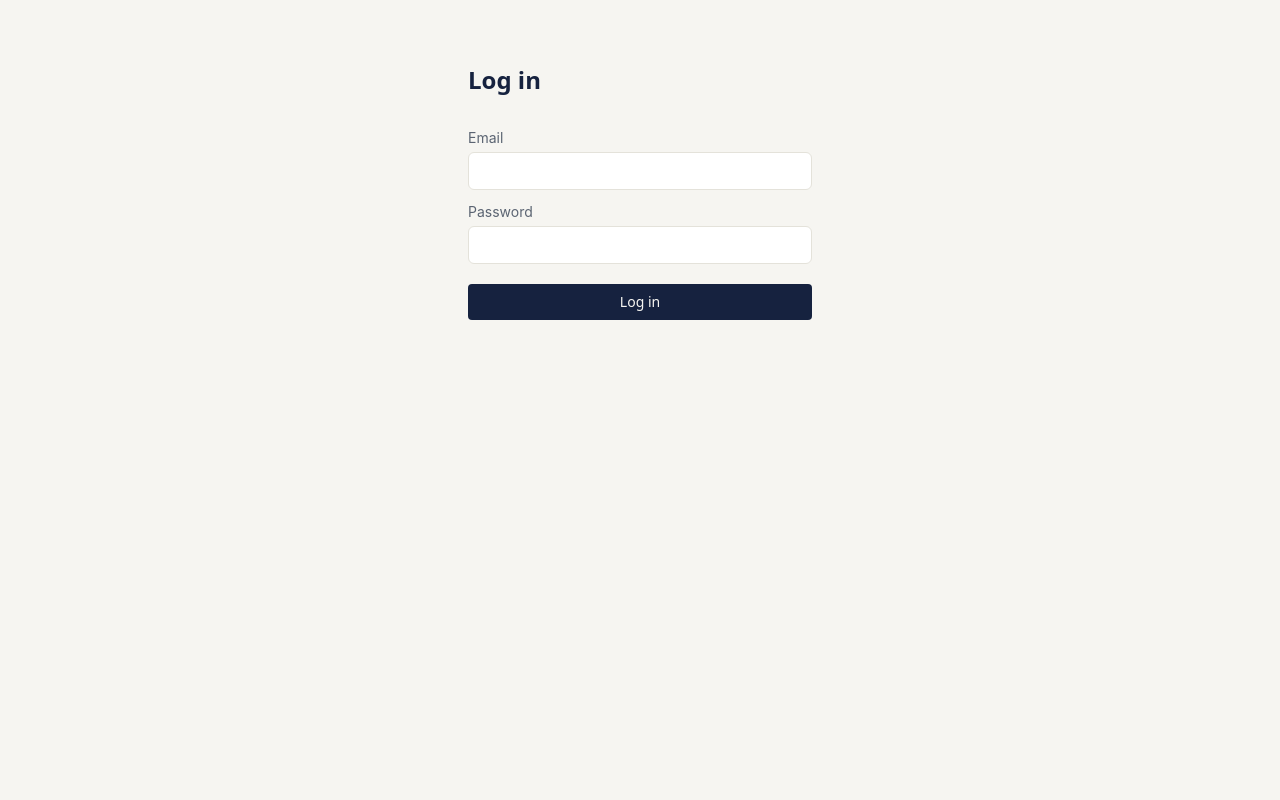
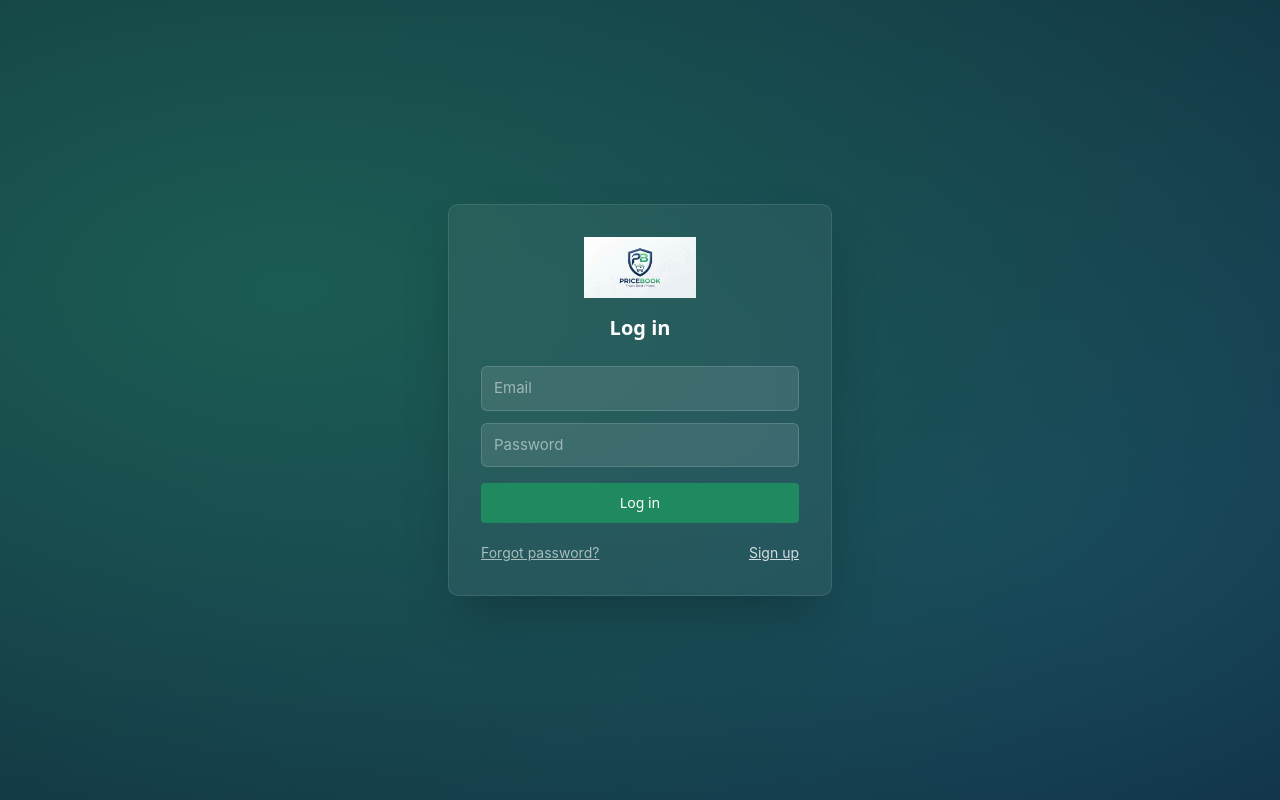
Before and after one commit to pricebookglobe/pricebook, a Next.js app: page /login in a window 1280 px wide. Built offline with nearby package versions, Linux system fonts and the light colour scheme.

Commit message:
Redesign login with logo, velvet background, forgot password

```diff
--- /dev/null
+++ b/app/(auth)/forgot-password/page.tsx
@@ -0,0 +1,83 @@
+"use client";
+
+import { useState } from "react";
+import Image from "next/image";
+import { createBrowserSupabase } from "@/lib/supabaseClient";
+
+export default function ForgotPasswordPage() {
+  const [email, setEmail] = useState("");
+  const [busy, setBusy] = useState(false);
+  const [sent, setSent] = useState(false);
+  const [error, setError] = useState<string | null>(null);
+
+  async function handleSubmit(e: React.FormEvent) {
+    e.preventDefault();
+    setBusy(true);
+    setError(null);
+
+    const supabase = createBrowserSupabase();
+    const { error } = await supabase.auth.resetPasswordForEmail(email, {
+      redirectTo: typeof window !== "undefined" ? `${window.location.origin}/login` : undefined
+    });
+
+    if (error) {
+      setError(error.message);
+      setBusy(false);
+      return;
+    }
+
+    setSent(true);
+    setBusy(false);
+  }
+
+  return (
+    <main className="velvet-field flex min-h-screen items-center justify-center px-5 py-16">
+      <div className="w-full max-w-sm rounded-lg border border-white/10 bg-white/[0.06] p-8 shadow-2xl backdrop-blur-xl">
+        <div className="flex flex-col items-center text-center">
+          <Image
+            src="/pricebook-logo.png"
+            alt="PriceBook"
+            width={120}
+            height={65}
+            priority
+            className="h-auto w-28"
+          />
+          <h1 className="mt-4 font-display text-xl font-semibold text-white">Reset your password</h1>
+        </div>
+
+        {sent ? (
+          <p className="mt-6 text-center text-sm text-white/80">
+            If an account exists for that email, a reset link is on its way. Check your inbox.
+          </p>
+        ) : (
+          <form onSubmit={handleSubmit} className="mt-6 flex flex-col gap-3">
+            <input
+              required
+              type="email"
+              value={email}
+              placeholder="Email"
+              onChange={(e) => setEmail(e.target.value)}
+              className="w-full rounded border border-white/15 bg-white/10 px-3 py-2.5 text-[15px] text-white placeholder:text-white/50 outline-none focus:border-white/40"
+            />
+
+            {error && <p className="text-center text-sm text-red-300">{error}</p>}
+
+            <button
+              type="submit"
+              disabled={busy}
+              className="mt-1 rounded-sm bg-value px-4 py-2.5 font-display text-sm font-medium text-white transition-colors hover:bg-value/90 disabled:opacity-40"
+            >
+              {busy ? "Sending…" : "Send reset link"}
+            </button>
+          </form>
+        )}
+
+        <div className="mt-5 text-center text-sm">
+          <a href="/login" className="text-white/60 underline hover:text-white">
+            Back to log in
+          </a>
+        </div>
+      </div>
+    </main>
+  );
+}
--- a/app/(auth)/login/page.tsx
+++ b/app/(auth)/login/page.tsx
@@ -1,6 +1,7 @@
 "use client";
 
 import { Suspense, useState } from "react";
+import Image from "next/image";
 import { useRouter, useSearchParams } from "next/navigation";
 import { createBrowserSupabase } from "@/lib/supabaseClient";
 
@@ -30,47 +31,64 @@ function LoginForm() {
   }
 
   return (
-    <main className="mx-auto min-h-screen max-w-sm px-5 py-16">
-      <h1 className="font-display text-2xl font-semibold text-ink">Log in</h1>
+    <main className="velvet-field flex min-h-screen items-center justify-center px-5 py-16">
+      <div className="w-full max-w-sm rounded-lg border border-white/10 bg-white/[0.06] p-8 shadow-2xl backdrop-blur-xl">
+        <div className="flex flex-col items-center text-center">
+          <Image
+            src="/pricebook-logo.png"
+            alt="PriceBook"
+            width={120}
+            height={65}
+            priority
+            className="h-auto w-28"
+          />
+          <h1 className="mt-4 font-display text-xl font-semibold text-white">Log in</h1>
+        </div>
 
         {params.get("justSignedUp") && (
-        <p className="mt-2 text-sm text-value">
+          <p className="mt-4 rounded-sm bg-value-soft/90 px-3 py-2 text-center text-sm text-value">
             Check your email to confirm your account, then log in here.
           </p>
         )}
 
-      <form onSubmit={handleSubmit} className="mt-8 flex flex-col gap-3">
-        <label className="text-sm text-ash">
-          Email
+        <form onSubmit={handleSubmit} className="mt-6 flex flex-col gap-3">
           <input
             required
             type="email"
             value={email}
+            placeholder="Email"
             onChange={(e) => setEmail(e.target.value)}
-            className="mt-1 w-full rounded border border-line bg-field-raised px-3 py-2 text-ink outline-none"
+            className="w-full rounded border border-white/15 bg-white/10 px-3 py-2.5 text-[15px] text-white placeholder:text-white/50 outline-none focus:border-white/40"
           />
-        </label>
-        <label className="text-sm text-ash">
-          Password
           <input
             required
             type="password"
             value={password}
+            placeholder="Password"
             onChange={(e) => setPassword(e.target.value)}
-            className="mt-1 w-full rounded border border-line bg-field-raised px-3 py-2 text-ink outline-none"
+            className="w-full rounded border border-white/15 bg-white/10 px-3 py-2.5 text-[15px] text-white placeholder:text-white/50 outline-none focus:border-white/40"
           />
-        </label>
 
-        {error && <p className="text-sm text-flag">{error}</p>}
+          {error && <p className="text-center text-sm text-red-300">{error}</p>}
 
           <button
             type="submit"
             disabled={busy}
-          className="mt-2 rounded-sm bg-ink px-4 py-2 font-display text-sm font-medium text-field disabled:opacity-40"
+            className="mt-1 rounded-sm bg-value px-4 py-2.5 font-display text-sm font-medium text-white transition-colors hover:bg-value/90 disabled:opacity-40"
           >
             {busy ? "Logging in…" : "Log in"}
           </button>
         </form>
+
+        <div className="mt-5 flex items-center justify-between text-sm">
+          <a href="/forgot-password" className="text-white/60 underline hover:text-white">
+            Forgot password?
+          </a>
+          <a href="/signup/customer" className="text-white/80 underline hover:text-white">
+            Sign up
+          </a>
+        </div>
+      </div>
     </main>
   );
 }
--- a/app/globals.css
+++ b/app/globals.css
@@ -20,3 +20,21 @@ body {
 .ledger-row:first-child {
   @apply border-t border-line;
 }
+
+/* Velvet auth background: two soft light blooms drifting slowly across a
+   deep green-blue field, used behind the login/signup cards. One orchestrated
+   motion, not per-element hover effects — see /login for usage. */
+.velvet-field {
+  background: radial-gradient(ellipse at 20% 30%, #1c5c53 0%, transparent 55%),
+    radial-gradient(ellipse at 80% 70%, #17415f 0%, transparent 55%),
+    linear-gradient(160deg, #0b2b34 0%, #0e2436 55%, #0a1f2e 100%);
+  background-size: 180% 180%, 180% 180%, 100% 100%;
+  animation: velvet-drift 26s ease-in-out infinite alternate;
+}
+@keyframes velvet-drift {
+  0% { background-position: 15% 20%, 85% 80%, 0 0; }
+  100% { background-position: 35% 45%, 65% 55%, 0 0; }
+}
+@media (prefers-reduced-motion: reduce) {
+  .velvet-field { animation: none; }
+}
```
Also changed, not shown: public/pricebook-logo.png (added). Lines whose indentation alone changed are shown as unchanged.
